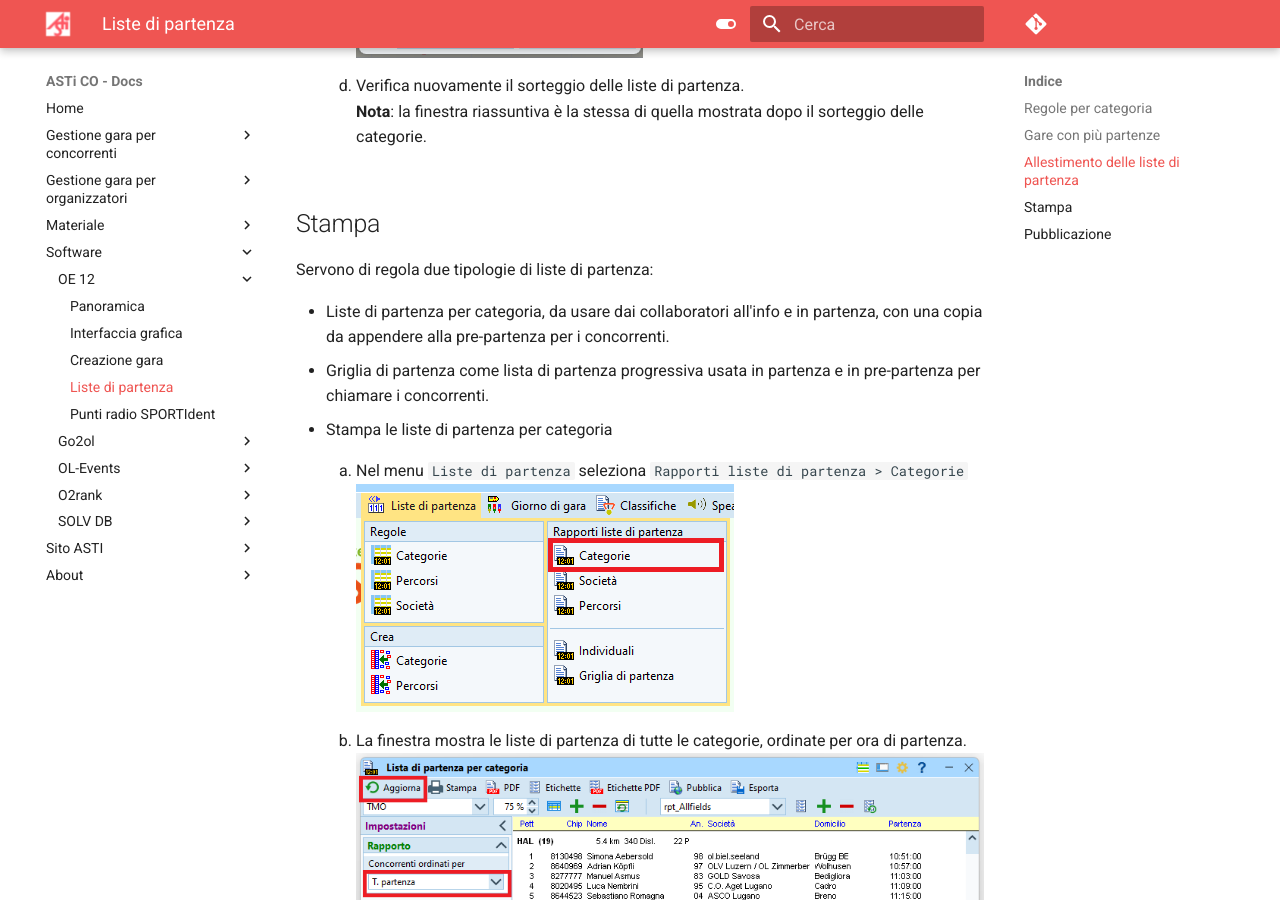
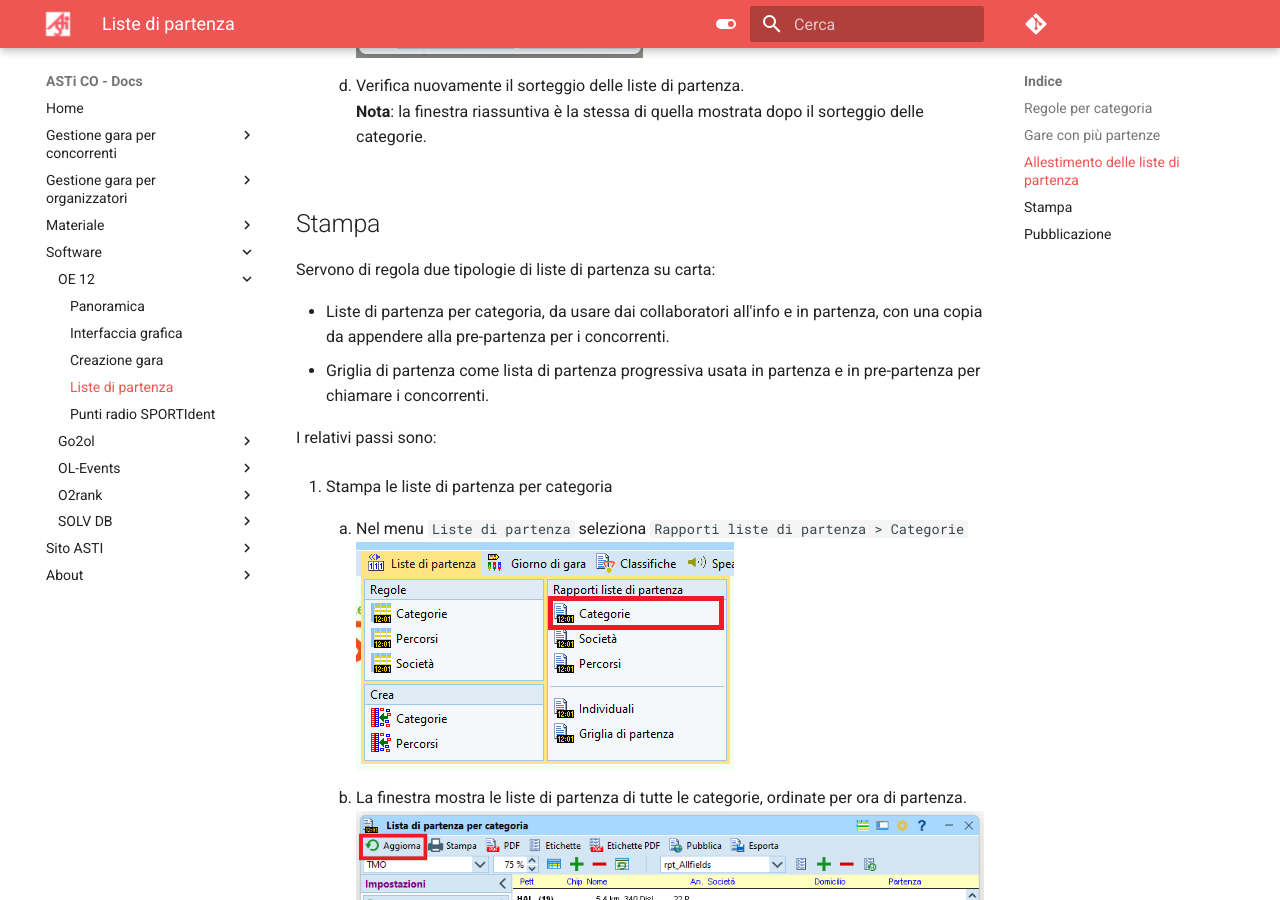
Before and after one commit to asti-co/doc, an MkDocs documentation site: the page built from docs/software/oe12/liste_partenza.md, in a window 1280 px wide and 900 px high, scrolled down 9781 px. Built offline with MkDocs 1.6.1 and Material for MkDocs 9.7.7, drawn with Linux system fonts in a browser that asks for light colours; comment, search, counter and statistics services are not loaded.

Commit message:
formattazione

```diff
--- a/docs/software/oe12/liste_partenza.md
+++ b/docs/software/oe12/liste_partenza.md
@@ -147,10 +147,12 @@ Crea le liste di partenza sorteggiando i concorrenti rispetto alle regole di par
 
 ## Stampa
 
-Servono di regola due tipologie di liste di partenza:
+Servono di regola due tipologie di liste di partenza su carta:
 
 - Liste di partenza per categoria, da usare dai collaboratori all'info e in partenza, con una copia da appendere alla  pre-partenza per i concorrenti.
 - Griglia di partenza come lista di partenza progressiva usata in partenza e in pre-partenza per chiamare i concorrenti.
+
+I relativi passi sono:
 
 1. Stampa le liste di partenza per categoria
     1. Nel menu `Liste di partenza` seleziona `Rapporti liste di partenza > Categorie`
```
